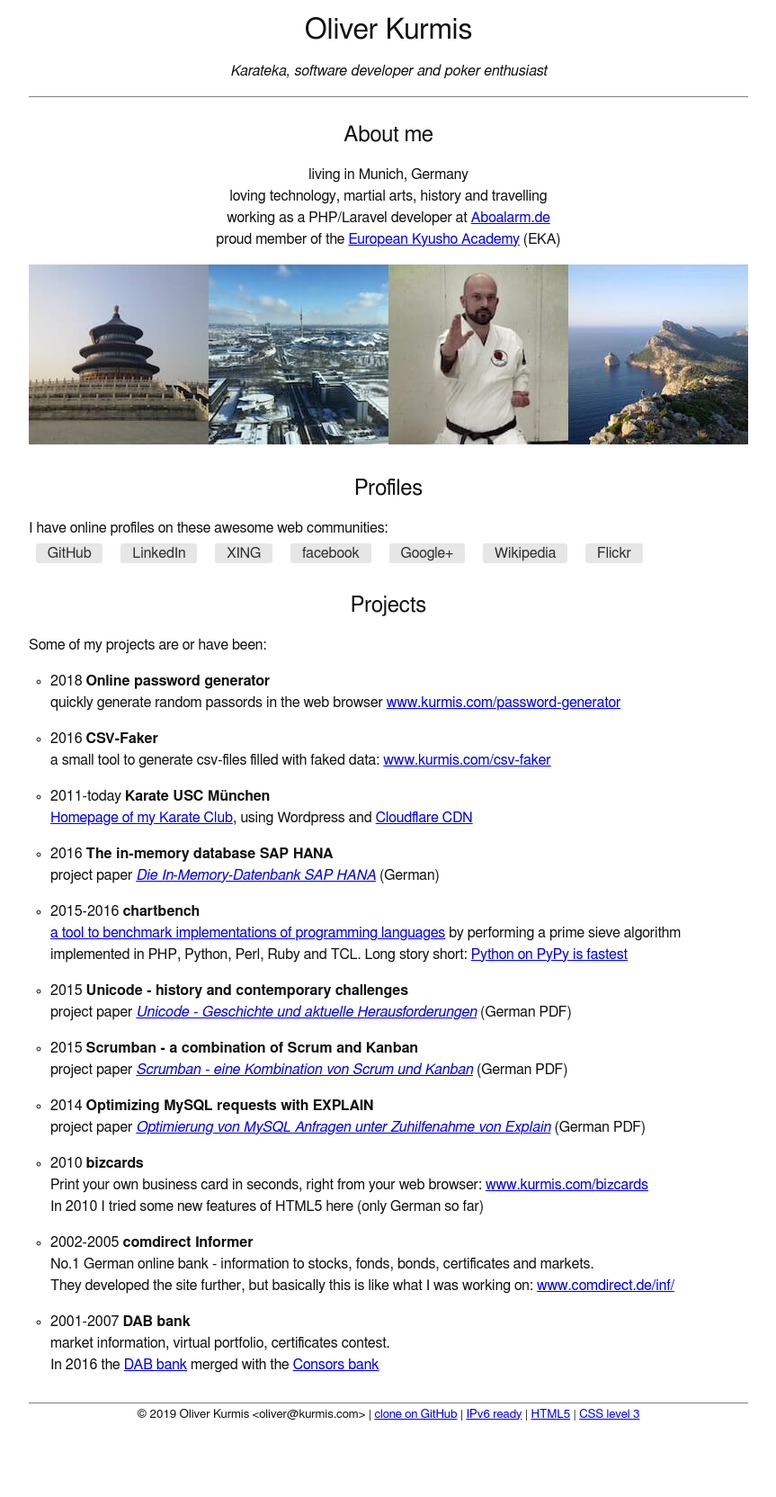
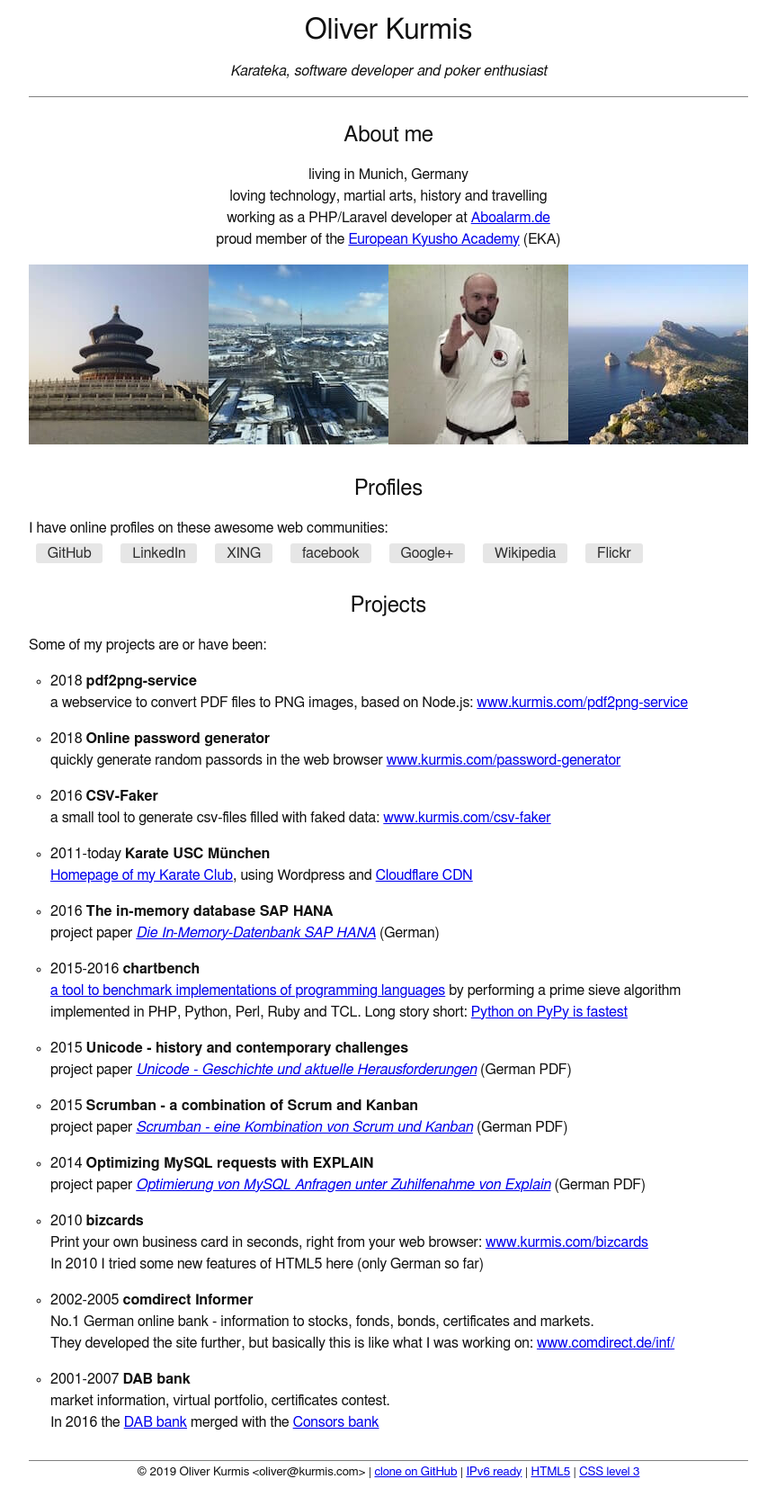
Before and after one commit to oliworx/oliworx.github.com, a Jekyll site: the page built from index.md, in a window 1280 px wide. Shown: the whole page at 90% size, without its empty margins (208-1071 px from the left). Built offline with Jekyll 4.4.1, drawn with Linux system fonts in a browser that asks for light colours; before the commit the page ends 1600 px from its top, so only the background shows below that.

Commit message:
Add pdf2png-service to projects

```diff
--- a/_includes/projects.html
+++ b/_includes/projects.html
@@ -2,6 +2,8 @@
     <h2>Projects</h2>
     Some of my projects are or have been:
     <ul>
+        <li>2018 <strong>pdf2png-service</strong><br>
+            a webservice to convert PDF files to PNG images, based on Node.js: <a href="https://www.kurmis.com/pdf2png-service/">www.kurmis.com/pdf2png-service</a>
         <li>2018 <strong>Online password generator</strong><br>
             quickly generate random passords in the web browser <a href="https://www.kurmis.com/password-generator/">www.kurmis.com/password-generator</a>
         <li>2016 <strong>CSV-Faker</strong><br>
```
